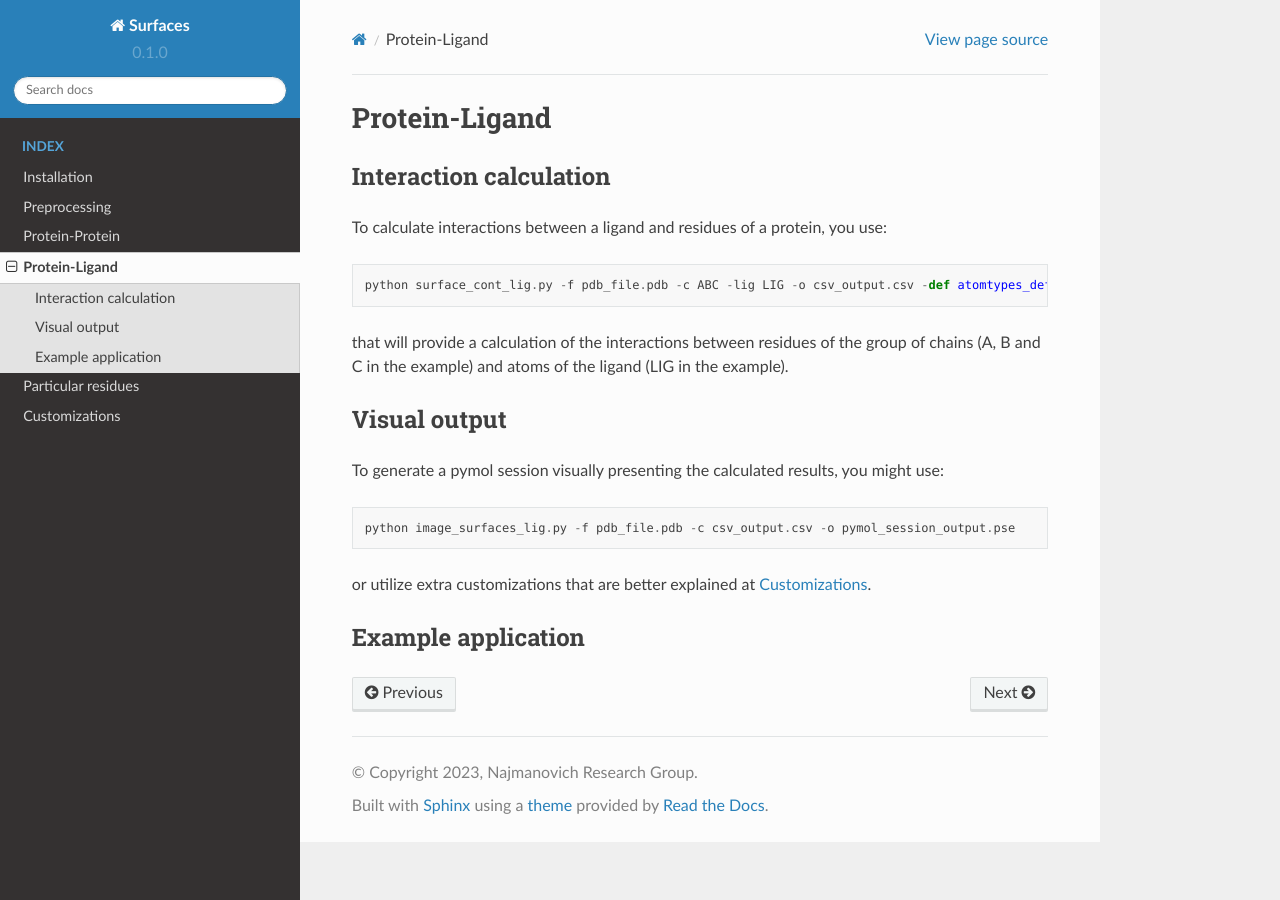
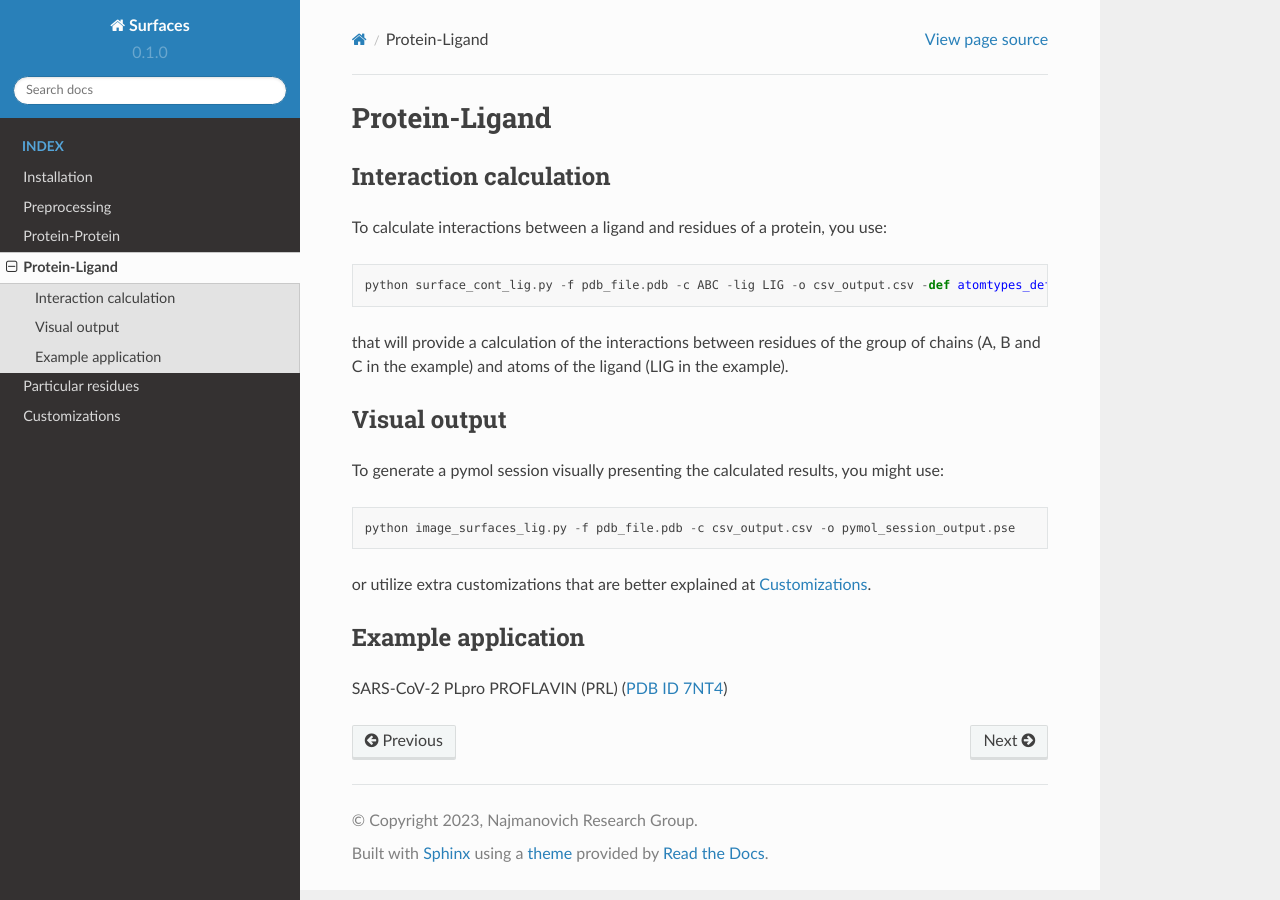
Before and after one commit to nataliateruel/Surfaces_tutorial, a Sphinx documentation site: the page built from docs/source/Protein-ligand.rst, in a window 1280 px wide. Built offline with Sphinx 7.4.7 and the Read the Docs theme 2.0.0, drawn with Linux system fonts in a browser that asks for light colours.

Commit message:
Update Protein-ligand.rst

```diff
--- a/docs/source/Protein-ligand.rst
+++ b/docs/source/Protein-ligand.rst
@@ -21,3 +21,5 @@ or utilize extra customizations that are better explained at `Customizations <ht
 
 Example application
 ----------------
+
+SARS-CoV-2 PLpro PROFLAVIN (PRL) (`PDB ID 7NT4 <https://www.rcsb.org/structure/7NT4>`_)
```
